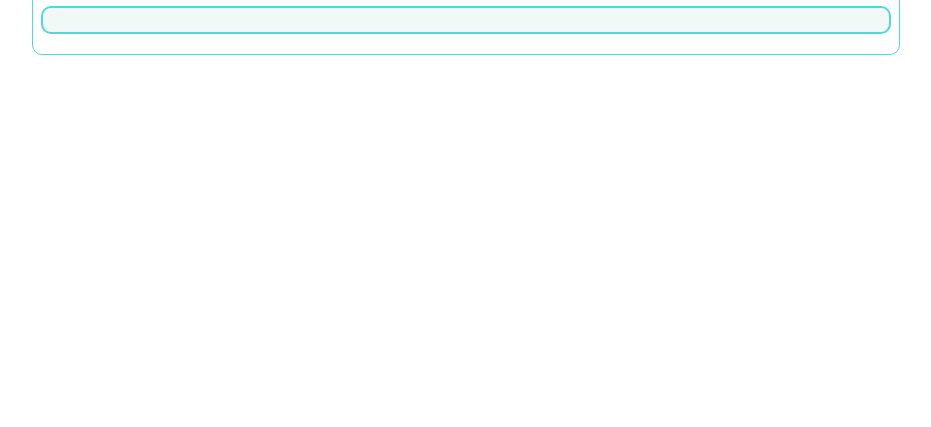
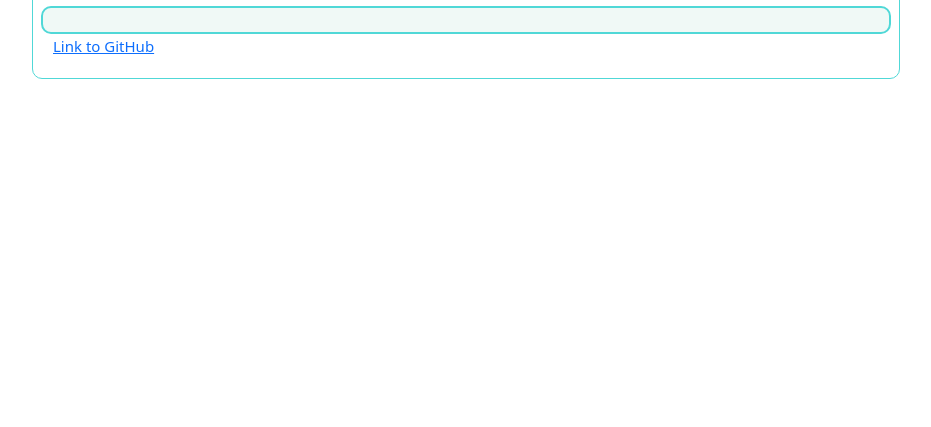
Before and after one commit to GoldFirePaw/Weather-App, a plain HTML site: page index.html in a window 1280 px wide. Shown: the part 373-800 px from the top of the page, without its empty margins (174-1105 px from the left). Drawn offline with nearby package versions, Linux system fonts and the light colour scheme.

Commit message:
Added link to Git

```diff
--- a/index.html
+++ b/index.html
@@ -41,6 +41,7 @@
         <div id="weather-forecast">
 
         </div>
+        <a class="linkGit" target="blank" href="https://github.com/GoldFirePaw/Weather-App">Link to GitHub</a>
     </div>
     <script src="src/index.js"></script>
 </body>
--- a/src/styles.css
+++ b/src/styles.css
@@ -109,3 +109,9 @@ p {
     font-size: 25px;
     font-weight: 200;
 }
+
+.linkGit {
+    width: 100%;
+    text-align: center;
+    font-size: 15px;
+}
```
